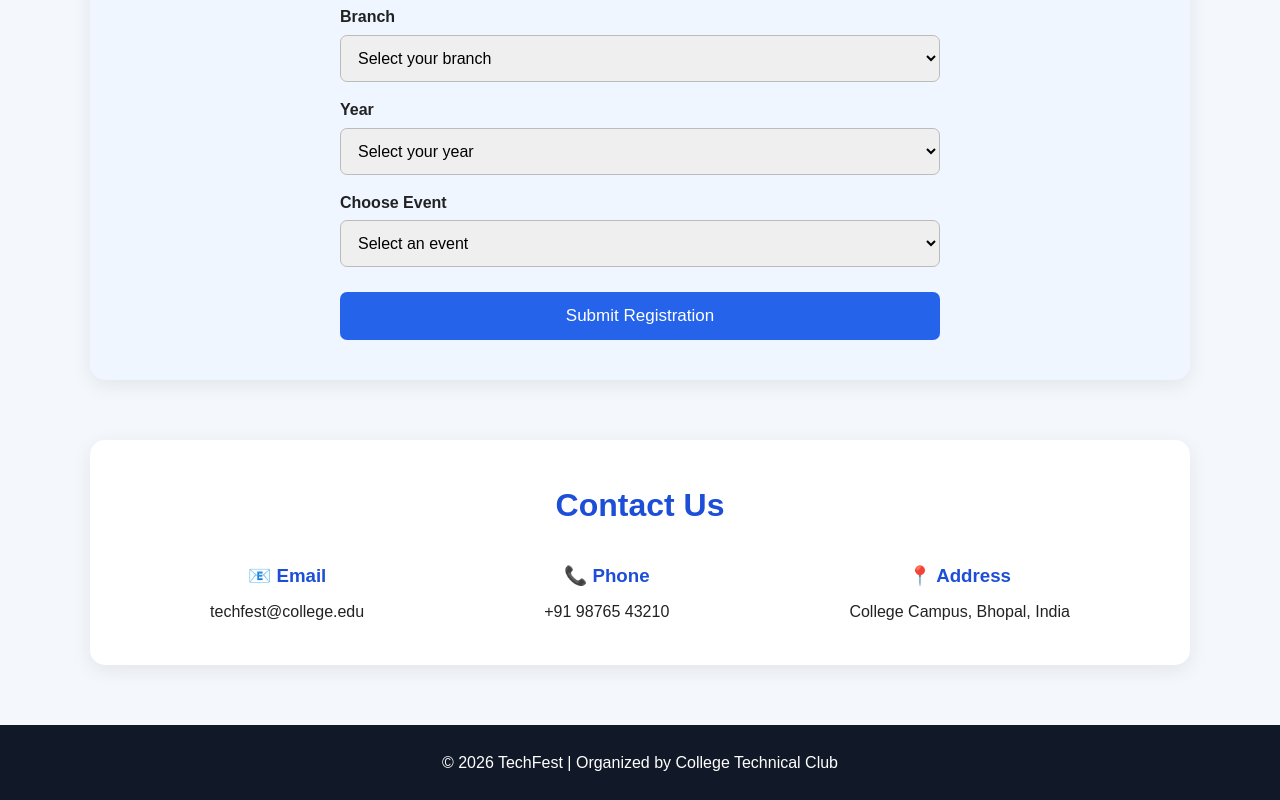
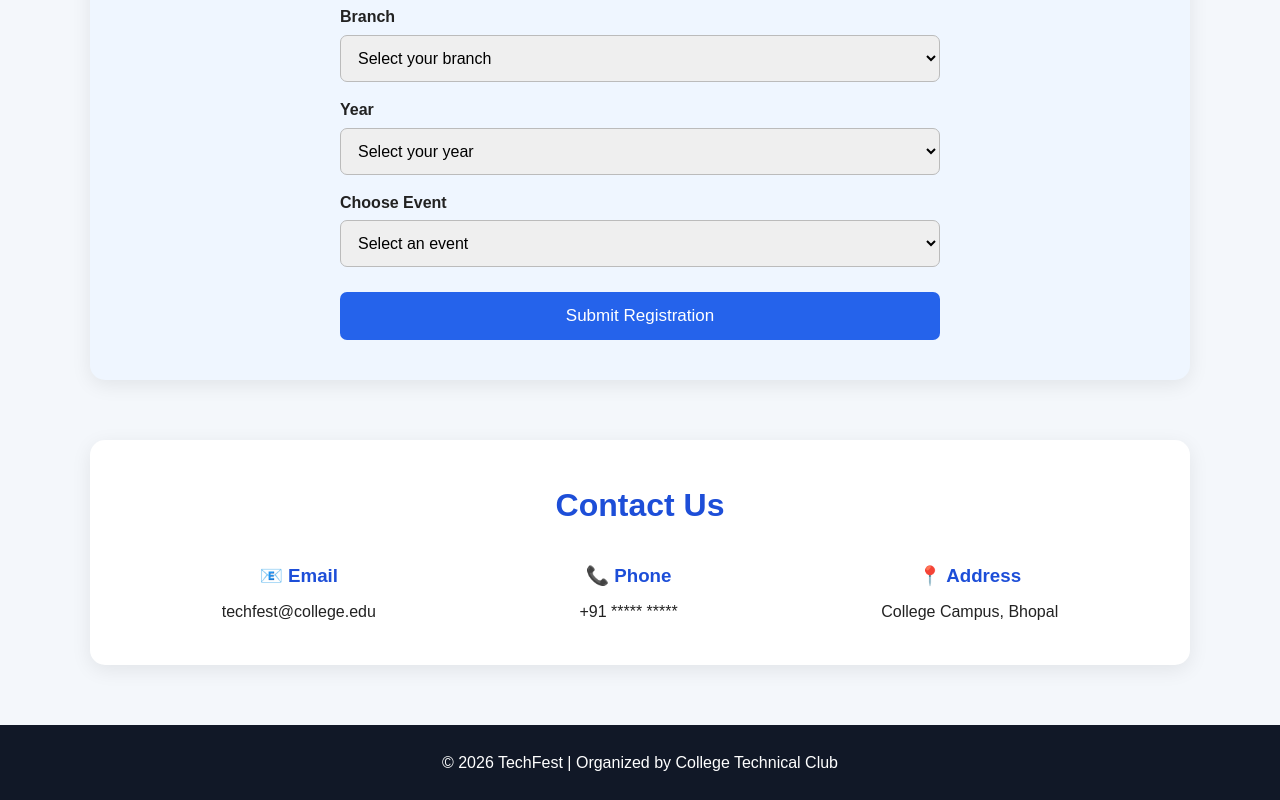
Before and after one commit to tanishkbhargava0612-ops/Nexura-task-3, a plain HTML site: page index.html in a window 1280 px wide. Shown: the part 2704-3504 px from the top of the page. Drawn offline with Linux system fonts and the light colour scheme.

Commit message:
Update index.html

```diff
--- a/index.html
+++ b/index.html
@@ -284,12 +284,12 @@
 
                 <div>
                     <h3>📞 Phone</h3>
-                    <p>+91 98765 43210</p>
+                    <p>+91 ***** *****</p>
                 </div>
 
                 <div>
                     <h3>📍 Address</h3>
-                    <p>College Campus, Bhopal, India</p>
+                    <p>College Campus, Bhopal</p>
                 </div>
 
             </div>
```
